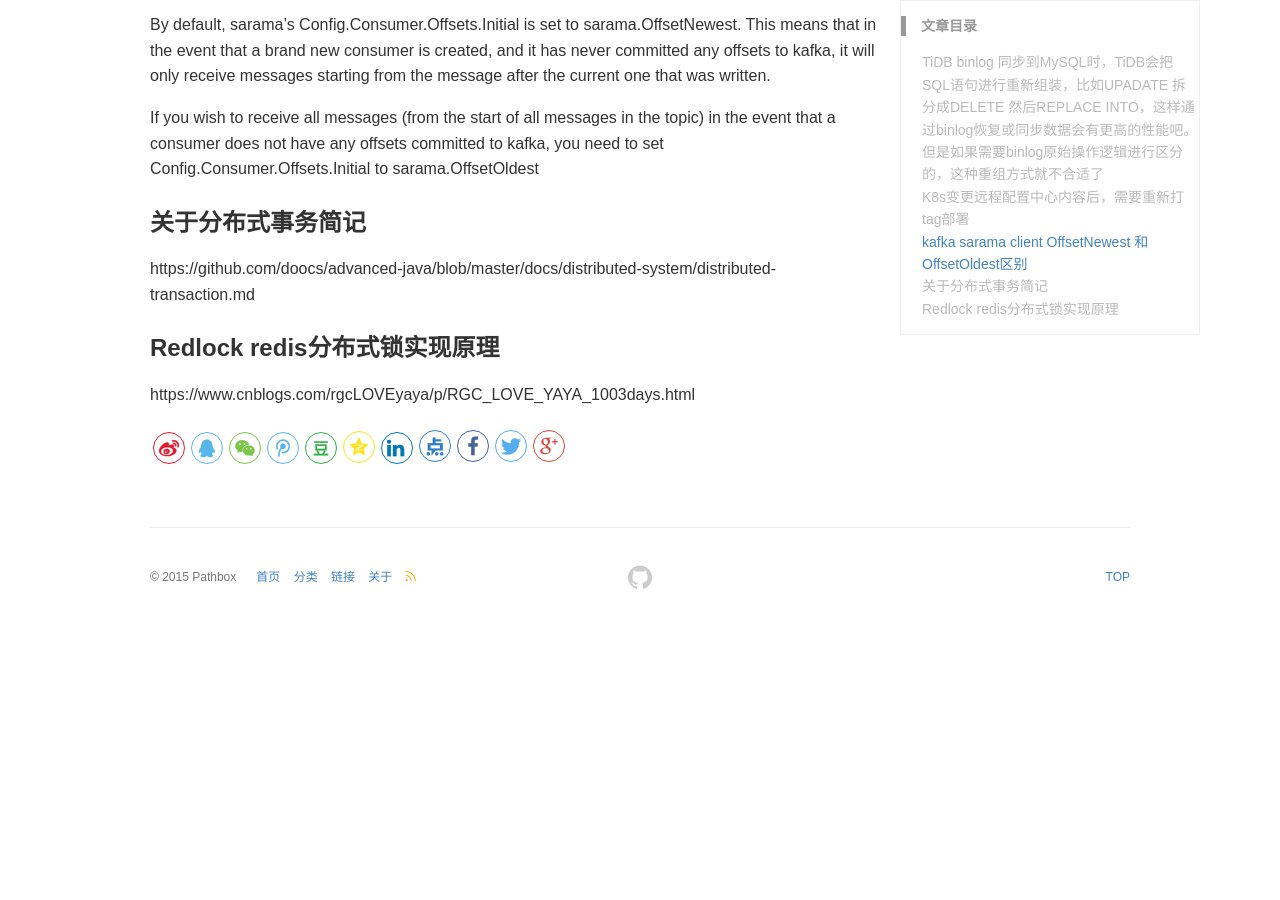
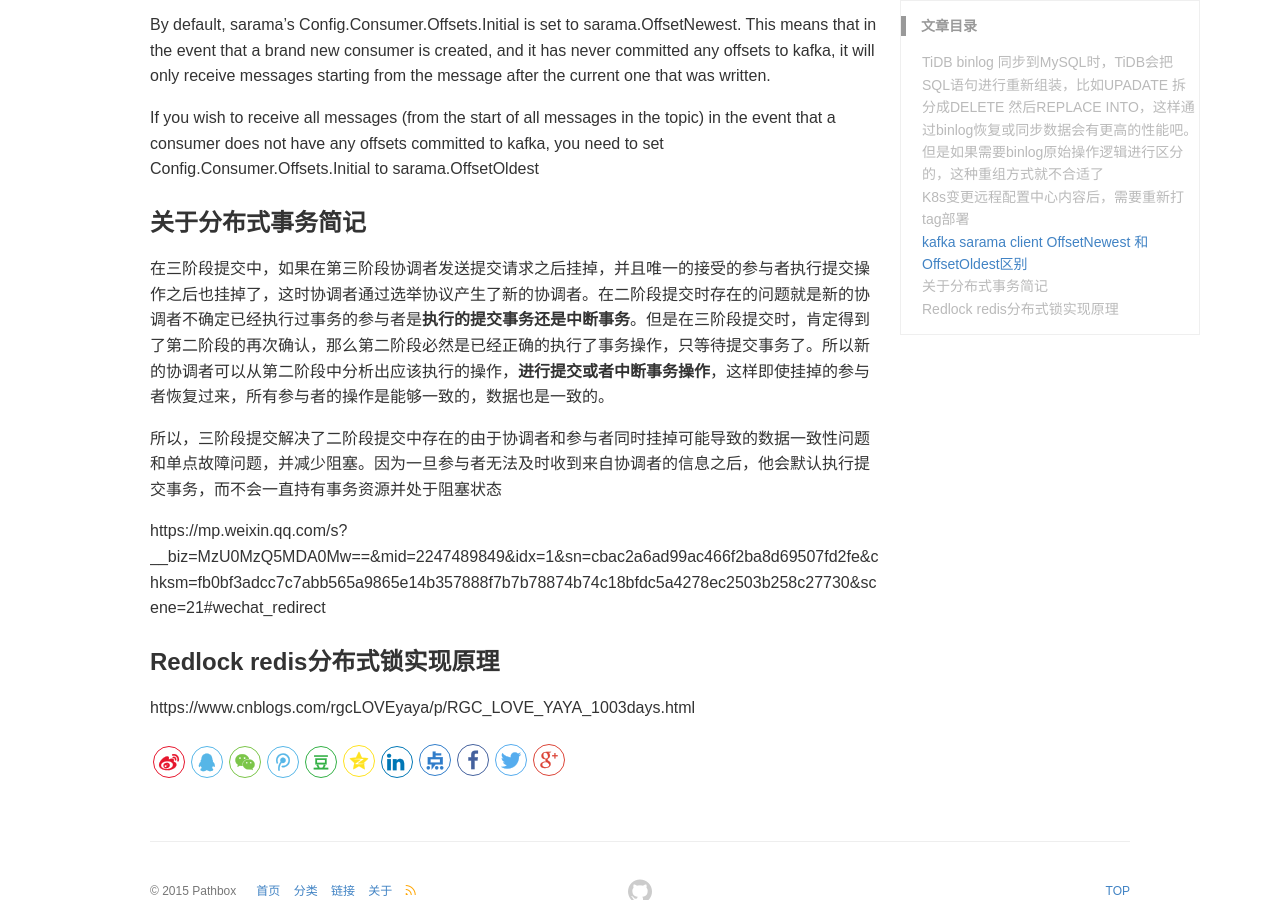
Before and after one commit to pathbox/pathbox.github.io, a Jekyll site: the page built from _posts/2020-06-08-work-summary-in-UCloud-38.md, in a window 1280 px wide and 900 px high, scrolled down 545 px. Built offline with Jekyll 4.4.1, drawn with Linux system fonts in a browser that asks for light colours; before the commit the page ends 1171 px from its top, so only the background shows below that.

Commit message:
关于分布式事务简记

```diff
--- a/_posts/2020-06-08-work-summary-in-UCloud-38.md
+++ b/_posts/2020-06-08-work-summary-in-UCloud-38.md
@@ -19,7 +19,11 @@ If you wish to receive all messages (from the start of all messages in the topic
 
 ### 关于分布式事务简记
 
-https://github.com/doocs/advanced-java/blob/master/docs/distributed-system/distributed-transaction.md
+在三阶段提交中，如果在第三阶段协调者发送提交请求之后挂掉，并且唯一的接受的参与者执行提交操作之后也挂掉了，这时协调者通过选举协议产生了新的协调者。在二阶段提交时存在的问题就是新的协调者不确定已经执行过事务的参与者是**执行的提交事务还是中断事务**。但是在三阶段提交时，肯定得到了第二阶段的再次确认，那么第二阶段必然是已经正确的执行了事务操作，只等待提交事务了。所以新的协调者可以从第二阶段中分析出应该执行的操作，**进行提交或者中断事务操作**，这样即使挂掉的参与者恢复过来，所有参与者的操作是能够一致的，数据也是一致的。
+
+所以，三阶段提交解决了二阶段提交中存在的由于协调者和参与者同时挂掉可能导致的数据一致性问题和单点故障问题，并减少阻塞。因为一旦参与者无法及时收到来自协调者的信息之后，他会默认执行提交事务，而不会一直持有事务资源并处于阻塞状态
+
+https://mp.weixin.qq.com/s?__biz=MzU0MzQ5MDA0Mw==&mid=2247489849&idx=1&sn=cbac2a6ad99ac466f2ba8d69507fd2fe&chksm=fb0bf3adcc7c7abb565a9865e14b357888f7b7b78874b74c18bfdc5a4278ec2503b258c27730&scene=21#wechat_redirect
 
 ### Redlock redis分布式锁实现原理
 https://www.cnblogs.com/rgcLOVEyaya/p/RGC_LOVE_YAYA_1003days.html
```
Also changed, not shown: _posts/2018-06-02-work-summary-in-Udesk-sixteen.md (+11 -2 lines).
